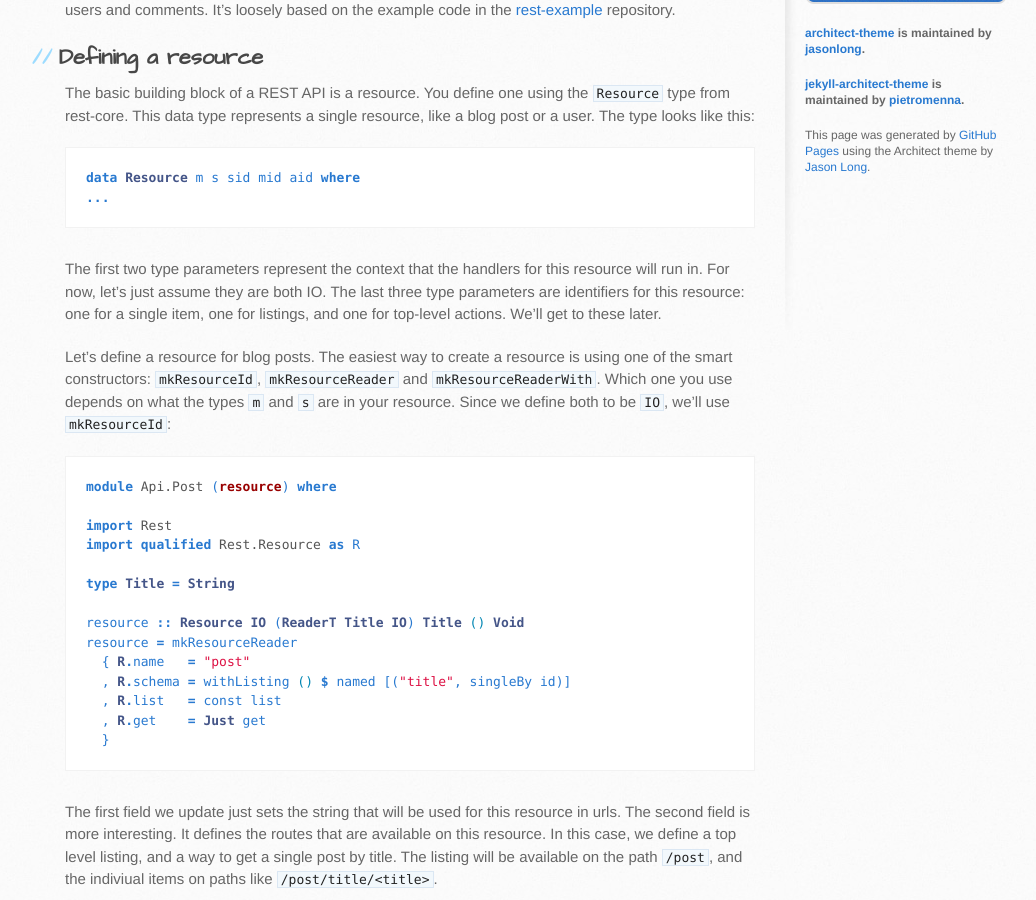
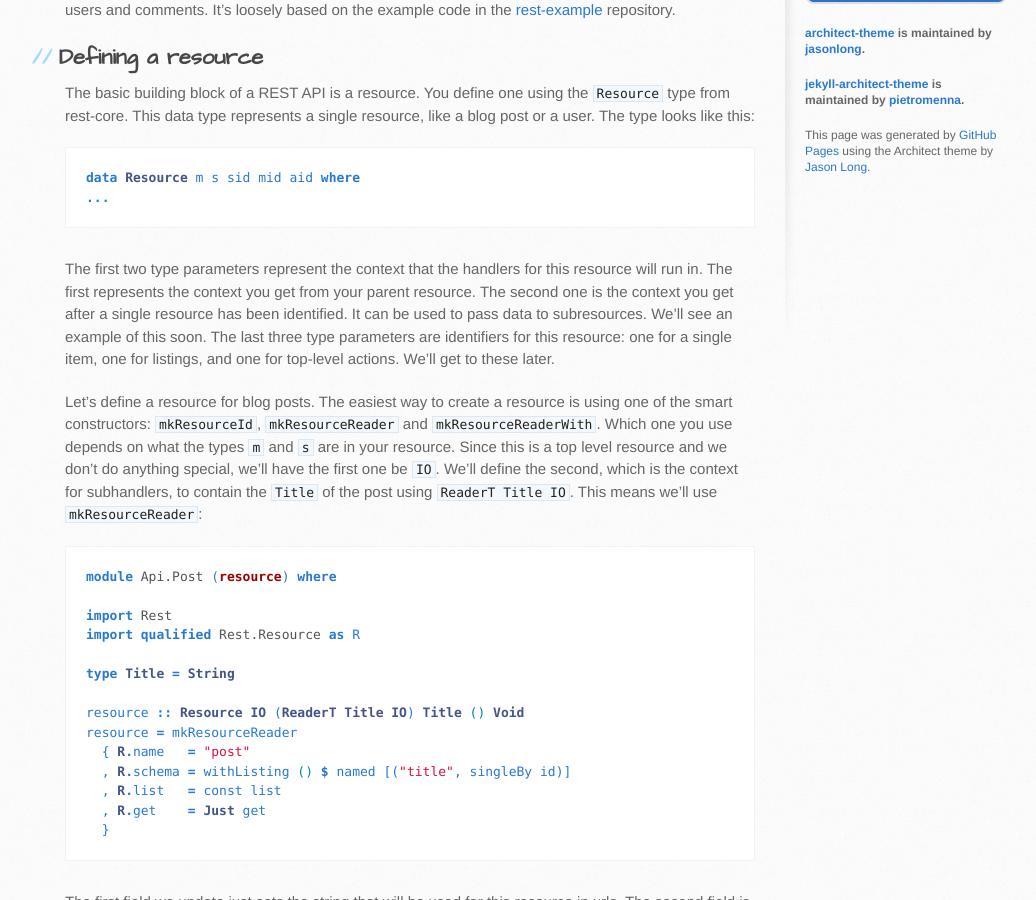
Before and after one commit to silkapp/rest, a Jekyll site: the page built from tutorial.md, in a window 1280 px wide and 900 px high, scrolled down 512 px. Shown: the whole window, without its empty margins (105-1141 px from the left). Built offline with Jekyll 4.4.1, drawn with Linux system fonts in a browser that asks for light colours; Markdown is read by kramdown in place of the engine named in the settings.

Commit message:
Explain ReaderT usage in Resource.

````diff
--- a/tutorial.md
+++ b/tutorial.md
@@ -26,14 +26,17 @@ data Resource m s sid mid aid where
 ```
 
 The first two type parameters represent the context that the handlers for this resource will run in.
-For now, let's just assume they are both IO. The last three type parameters are identifiers for this
-resource: one for a single item, one for listings, and one for top-level actions. We'll get to these
-later.
+The first represents the context you get from your parent resource. The second one is the context
+you get after a single resource has been identified. It can be used to pass data to subresources.
+We'll see an example of this soon. The last three type parameters are identifiers for this resource:
+one for a single item, one for listings, and one for top-level actions. We'll get to these later.
 
 Let's define a resource for blog posts. The easiest way to create a resource is using one of the
 smart constructors: `mkResourceId`, `mkResourceReader` and `mkResourceReaderWith`. Which one you use
-depends on what the types `m` and `s` are in your resource. Since we define both to be `IO`, we'll
-use `mkResourceId`:
+depends on what the types `m` and `s` are in your resource. Since this is a top level resource and
+we don't do anything special, we'll have the first one be `IO`. We'll define the second, which is
+the context for subhandlers, to contain the `Title` of the post using `ReaderT Title IO`. This means
+we'll use `mkResourceReader`:
 
 ``` haskell
 module Api.Post (resource) where
````
Also changed, not shown: other parts of tutorial.md (+0 -1 lines).
